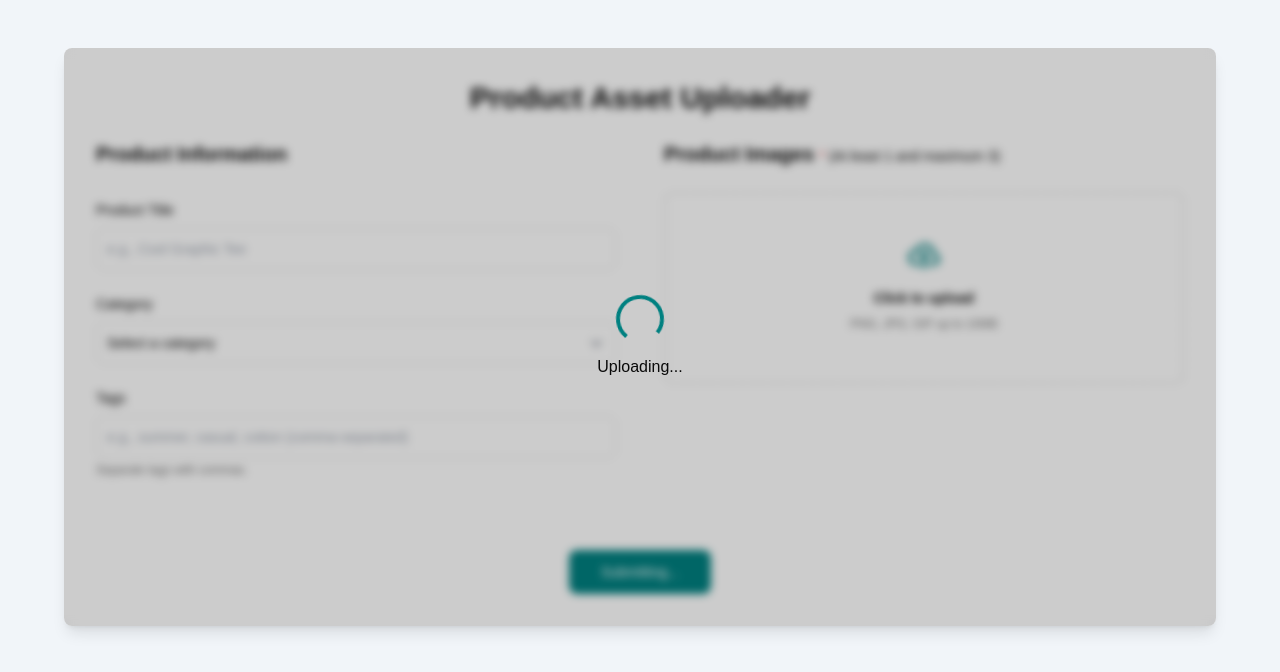
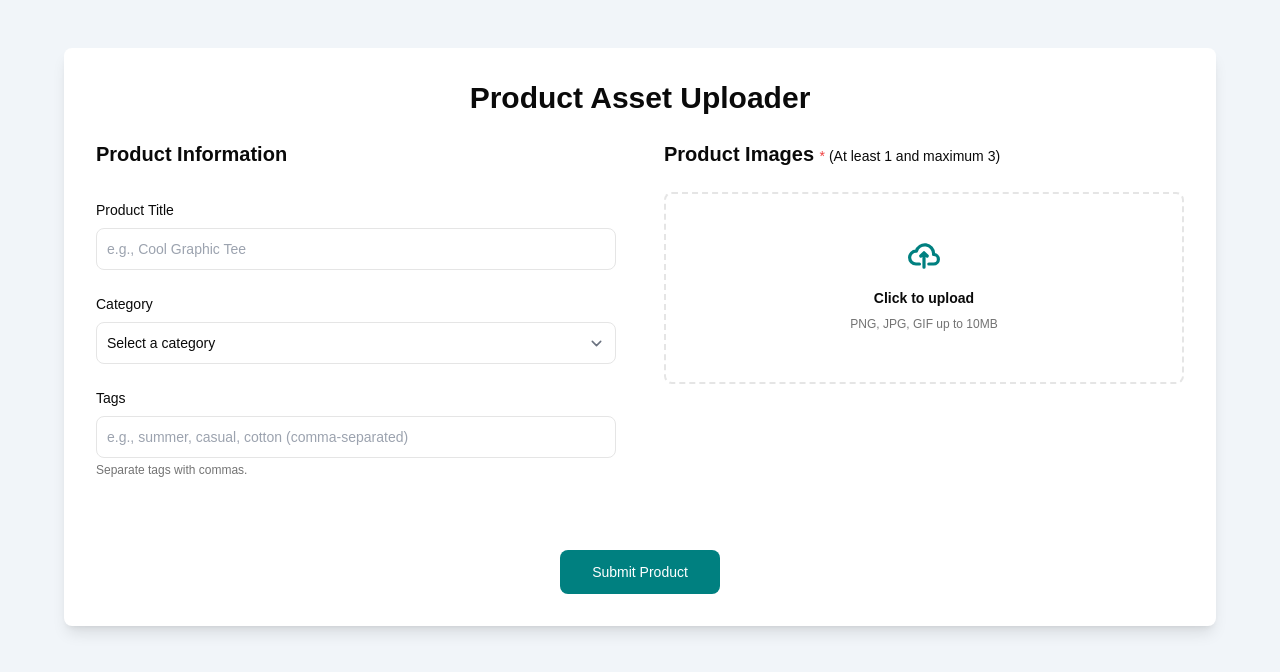
Before and after one commit to AnshSharmaa/Product-Asset-Uploader, a Next.js app: page / in a window 1280 px wide. Shown: the top 672 px of the page. Built offline with nearby package versions, Linux system fonts and the light colour scheme.

Commit message:
Update page.tsx

```diff
--- a/src/app/page.tsx
+++ b/src/app/page.tsx
@@ -24,7 +24,7 @@ export default function Home() {
     category: "",
     tags: "",
   });
-  const [isSubmitting, setIsSubmitting] = useState(true);
+  const [isSubmitting, setIsSubmitting] = useState(false);
   const [isSuccess, setIsSuccess] = useState(false);
   const [images, setImages] = useState<File[]>([]);
   const [toastData, setToastData] = useState<ToastData>({
```
